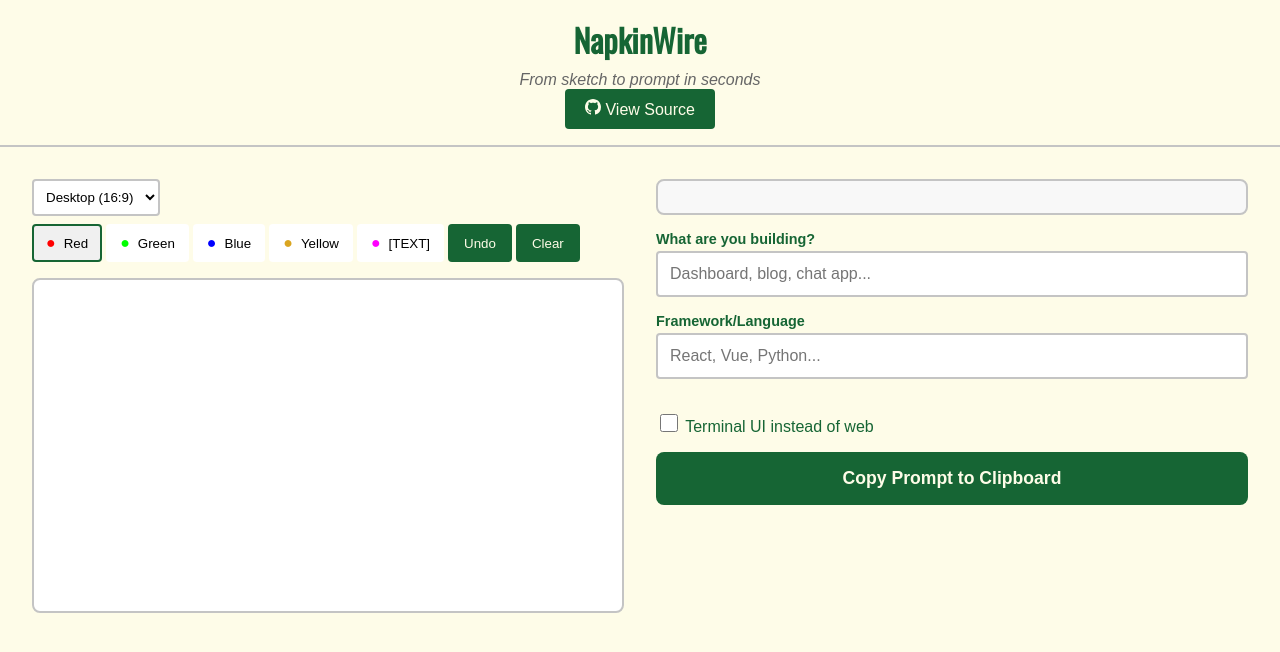
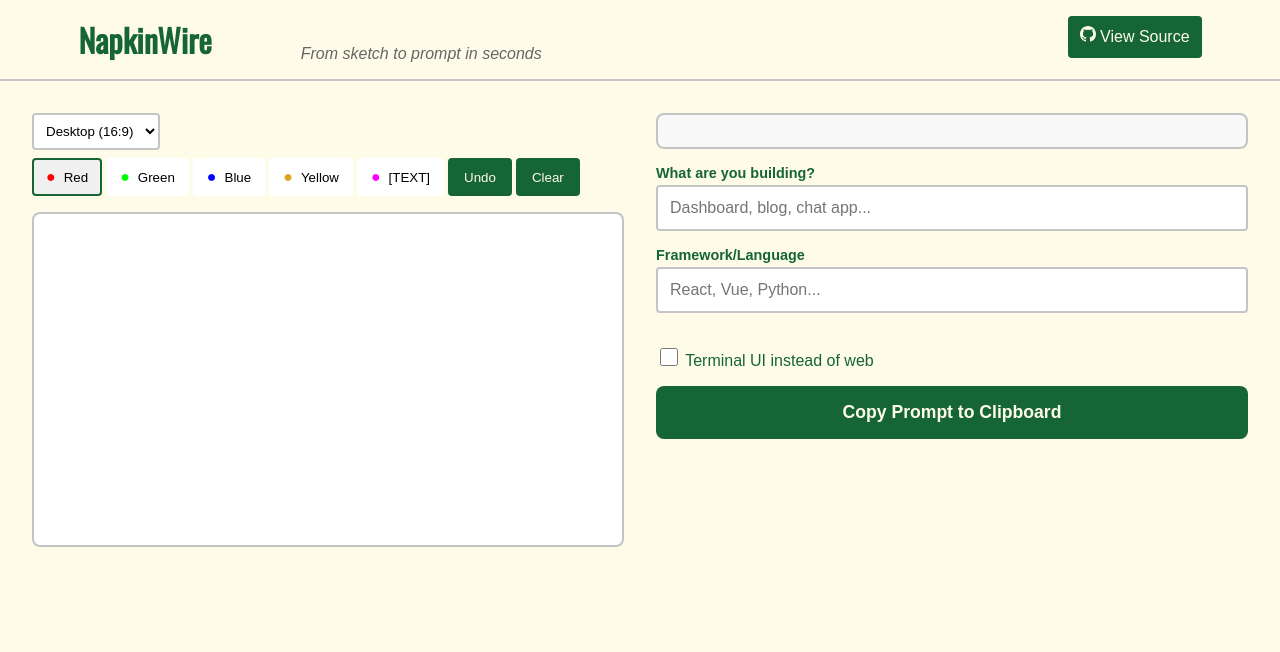
Before and after one commit to AJ-Gonzalez/NapkinWire, a plain HTML site: page index.html in a window 1280 px wide. Drawn offline with nearby package versions, Linux system fonts and the light colour scheme.

Commit message:
Github button

```diff
--- a/style.css
+++ b/style.css
@@ -19,21 +19,28 @@
 }
 
 header {
-    text-align: center;
     padding: 1rem;
     border-bottom: 2px solid var(--border);
+    display: flex;
+    justify-content: space-between;
 }
 
 h1 {
     font-family: 'Oswald', sans-serif;
     font-size: 2rem;
     margin: 0;
+    margin-left: 5%;
+    display: inline-block;
 }
 
 .tagline {
     margin: 0.5rem 0 0 0;
+    margin-top: auto ;
+    margin-right: 35%;
     font-style: italic;
     color: #666;
+    display: inline-block;
+    justify-self: left;
 }
 
 .app-container {
@@ -84,11 +91,25 @@
     margin-right: 0.5rem;
 }
 
-.color-btn.red::before { color: #ff0000; }
-.color-btn.green::before { color: #00ff00; }
-.color-btn.blue::before { color: #0000ff; }
-.color-btn.yellow::before { color: #DAA520; }
-.color-btn.purple::before { color: #ff00ff; }
+.color-btn.red::before {
+    color: #ff0000;
+}
+
+.color-btn.green::before {
+    color: #00ff00;
+}
+
+.color-btn.blue::before {
+    color: #0000ff;
+}
+
+.color-btn.yellow::before {
+    color: #DAA520;
+}
+
+.color-btn.purple::before {
+    color: #ff00ff;
+}
 
 .color-btn.active {
     border-color: var(--fg);
@@ -167,7 +188,7 @@
     gap: 0.5rem;
 }
 
-.text-areas > div {
+.text-areas>div {
     display: flex;
     flex-direction: column;
     gap: 0.25rem;
@@ -257,16 +278,21 @@
 }
 
 .github-btn {
-  display: inline-block;
-  padding: 10px 20px;
-  background: #166534; /* Your forest green */
-  color: #fefce8; /* Your cream */
-  text-decoration: none;
-  border-radius: 4px;
-  font-weight: 500;
-  transition: background 0.2s;
+
+    padding: 10px 12px;
+    margin-bottom: 5px;
+    background: #166534;
+    margin-inline-end: 5%;
+    /* Your forest green */
+    color: #fefce8;
+    /* Your cream */
+    text-decoration: none;
+    border-radius: 4px;
+    font-weight: 500;
+    transition: background 0.2s;
 }
 
 .github-btn:hover {
-  background: #124a26; /* Darker green on hover */
+    background: #124a26;
+    /* Darker green on hover */
 }
```
Also changed, not shown: index.html (+1 -0 lines).
